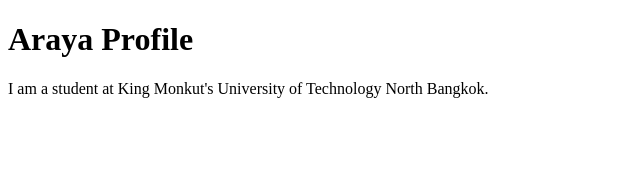
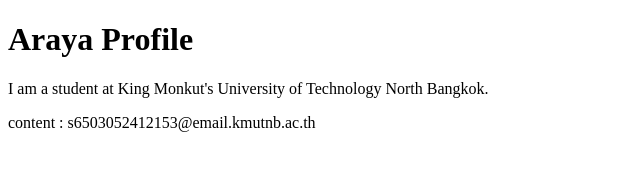
Before and after one commit to aunaun30/github-desktop-project02, a plain HTML site: page index.html in a window 1280 px wide. Shown: the whole page, without its empty margins (0-640 px from the left). Drawn offline with Linux system fonts and the light colour scheme.

Commit message:
Add contact me
add contact me

```diff
--- a/index.html
+++ b/index.html
@@ -10,5 +10,6 @@
     <p>I am a student at King Monkut's University of Technology
         North Bangkok.
     </p>
+    <footer>content : s6503052412153@email.kmutnb.ac.th</footer>
 </body>
 </html>
```
